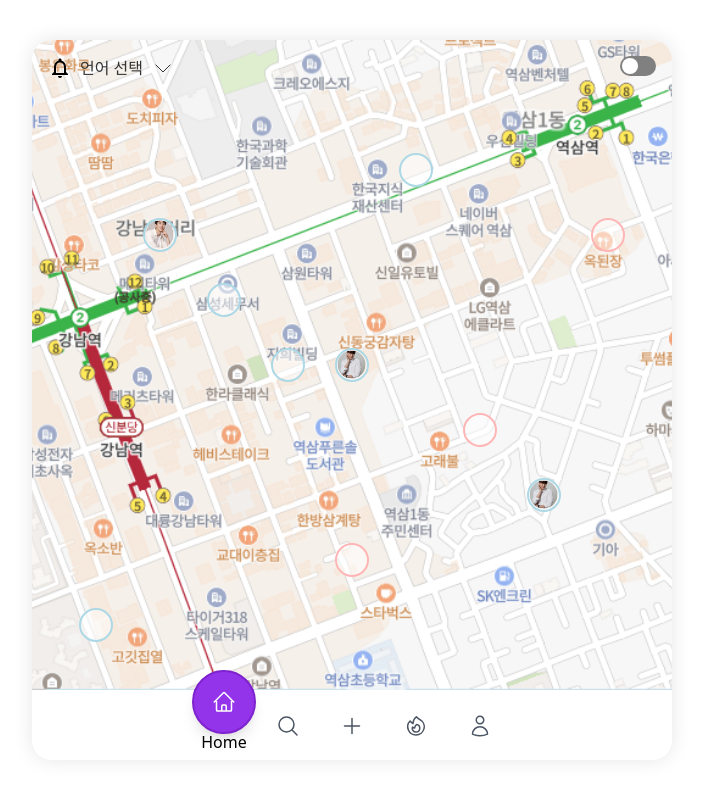
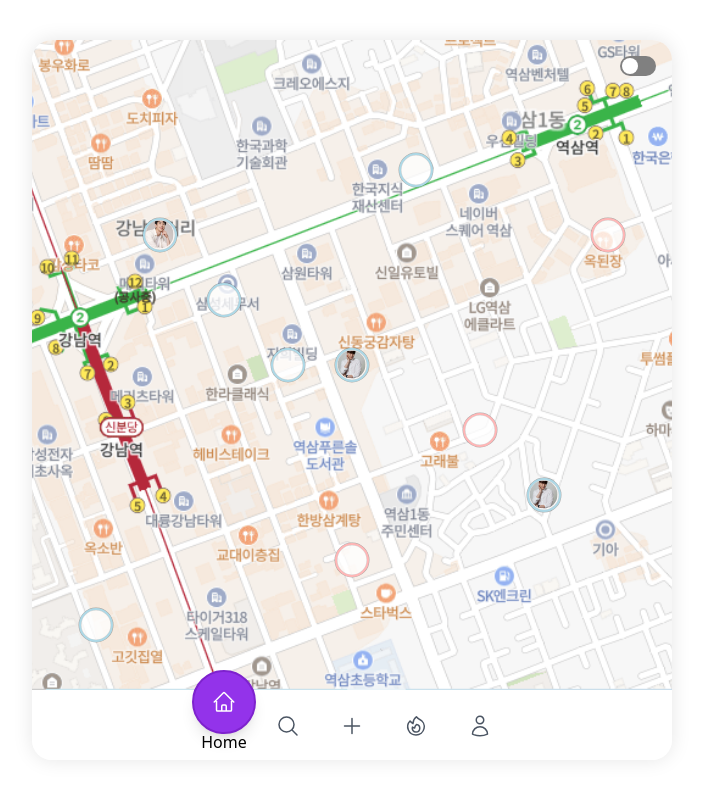
Before and after one commit to Codgm/PinAD_TedinIT, a Next.js app: page /homepage in a window 1280 px wide. Shown: the top 786 px of the page, without its empty margins (288-991 px from the left). Built offline with nearby package versions, Linux system fonts and the light colour scheme.

Commit message:
fix-mappin 구분선 추가 및 언어 및 알람 주석처리

```diff
--- a/src/app/components/home2.js
+++ b/src/app/components/home2.js
@@ -108,33 +108,9 @@ export default function Home2() {
         <WritePinStory isOpen={isWriteModalOpen} closeModal={closeWriteModal} addPin={addPin} />
       )}
       <div className={styles.container}>
-        {/* <header className={styles.header}>
-          <h1>Pinstory</h1>
-          <div className={styles.icons}>
-            <span
-              className={styles.notification}
-              onClick={openWriteModal}
-            >
-              <svg
-              className="w-6 h-6"
-              fill="none"
-              stroke="currentColor"
-              viewBox="0 0 24 24"
-              xmlns="http://www.w3.org/2000/svg"
-              aria-hidden="true"
-              >
-                <path strokeLinecap="round" strokeLinejoin="round" d="M12 9v6m3-3H9m12 0a9 9 0 1 1-18 0 9 9 0 0 1 18 0Z"></path>
-              </svg>
-            </span>
-            <span
-              className={styles.notification}
-              onClick={handleSearchIconClick}
-            >
-              <svg xmlns="http://www.w3.org/2000/svg" fill="none" viewBox="0 0 24 24" stroke-width="1.5" stroke="currentColor" class="size-6">
-                <path stroke-linecap="round" stroke-linejoin="round" d="m21 21-5.197-5.197m0 0A7.5 7.5 0 1 0 5.196 5.196a7.5 7.5 0 0 0 10.607 10.607Z" />
-              </svg>
-            </span>
-            <span
+        <main className={styles.main}>
+          <section className={styles.mapSection}>
+            {/* <span
               ref={notificationIconRef}
               className={styles.notification}
               onClick={handleNotificationClick}
@@ -142,23 +118,8 @@ export default function Home2() {
               <svg xmlns="http://www.w3.org/2000/svg" viewBox="0 0 24 24" fill="currentColor" width="24" height="24">
                 <path d="M12 22c1.1 0 2-.9 2-2h-4c0 1.1.9 2 2 2zm6-6v-5c0-3.07-1.63-5.64-4.5-6.32V4c0-.83-.67-1.5-1.5-1.5s-1.5.67-1.5 1.5v.68C7.64 5.36 6 7.92 6 11v5l-2 2v1h16v-1l-2-2zm-2 1H8v-6c0-2.48 1.51-4.5 4-4.5s4 2.02 4 4.5v6z"/>
               </svg>
-            </span>
-            <span className={styles.profile}>👤</span>
-          </div>
-        </header> */}
-
-        <main className={styles.main}>
-          <section className={styles.mapSection}>
-            <span
-              ref={notificationIconRef}
-              className={styles.notification}
-              onClick={handleNotificationClick}
-            >
-              <svg xmlns="http://www.w3.org/2000/svg" viewBox="0 0 24 24" fill="currentColor" width="24" height="24">
-                <path d="M12 22c1.1 0 2-.9 2-2h-4c0 1.1.9 2 2 2zm6-6v-5c0-3.07-1.63-5.64-4.5-6.32V4c0-.83-.67-1.5-1.5-1.5s-1.5.67-1.5 1.5v.68C7.64 5.36 6 7.92 6 11v5l-2 2v1h16v-1l-2-2zm-2 1H8v-6c0-2.48 1.51-4.5 4-4.5s4 2.02 4 4.5v6z"/>
-              </svg>
-            </span>
-            <LanguageSwitcher></LanguageSwitcher>
+            </span> */}
+            {/* <LanguageSwitcher></LanguageSwitcher>             */}
             <label className={styles.switch}>
               <input
                 type="checkbox"
@@ -190,12 +151,12 @@ export default function Home2() {
         <NavBar writeModal={()=>setIsWriteModalOpen(true)}/>
       </div>
 
-      <NotificationModal
+      {/* <NotificationModal
         isOpen={isModalOpen}
         onClose={() => setIsModalOpen(false)}
         notifications={notifications}
         anchorEl={notificationIconRef.current}
-      />
+      /> */}
     </div>
   )
 }
--- a/src/app/components/maplist.js
+++ b/src/app/components/maplist.js
@@ -92,6 +92,16 @@ const MapList = ({ pins, showAllPins }) => {
                 viewBox="0 0 32 32"
                 className="w-16 h-16"
               >
+
+              <circle
+                  cx={32 / 2}
+                  cy={32 / 2}
+                  r={16 / 2}
+                  fill="rgba(255, 255, 255, 0.5)" // 하양색에 50% 투명도 설정
+                  stroke="rgba(0, 0, 0, 0.3)" // 검정색, 매우 얇은 테두리
+                  strokeWidth={1.5} // 매우 얇은 테두리 두께
+                />
+
                 <circle
                   cx={32 / 2}
                   cy={32 / 2}
--- a/src/app/components/writepinstory.js
+++ b/src/app/components/writepinstory.js
@@ -690,13 +690,14 @@ export default function WritePinStory({ isOpen, closeModal, addPin }) {
   return (
     <div className="fixed inset-0 flex flex-col items-center justify-center z-50 modal-overlay" onClick={handleOutsideClick}>
       <div className="absolute inset-0 bg-black opacity-50 modal-overlay"></div>
-        <div className="relative bg-white rounded-lg shadow-lg w-full max-w-lg p-2 mx-4 md:mx-0 md:max-w-xl z-10 flex flex-col" style={{ height: '90vh' , ...wallpaperStyles[wallpaper]}}>
+        <div className="relative bg-slate-300 rounded-lg shadow-lg w-full max-w-lg p-2 mx-4 md:mx-0 md:max-w-xl z-10 flex flex-col"
+        style={{ height: '90vh' , ...wallpaperStyles[wallpaper]}}>
 
         <div
             className="relative bg-white rounded-lg shadow-lg max-w-lg p-2 md:mx-2  md:max-w-xl z-10 flex flex-col"
             style={{
               height: `87vh`, // padding을 제외한 높이
-              backgroundColor: '#f0f0f0', // 배경색
+              backgroundColor: 'white', // 배경색
             }}
           >
             <div className="flex justify-between items-center pb-3 border-b border-gray-200">
```
